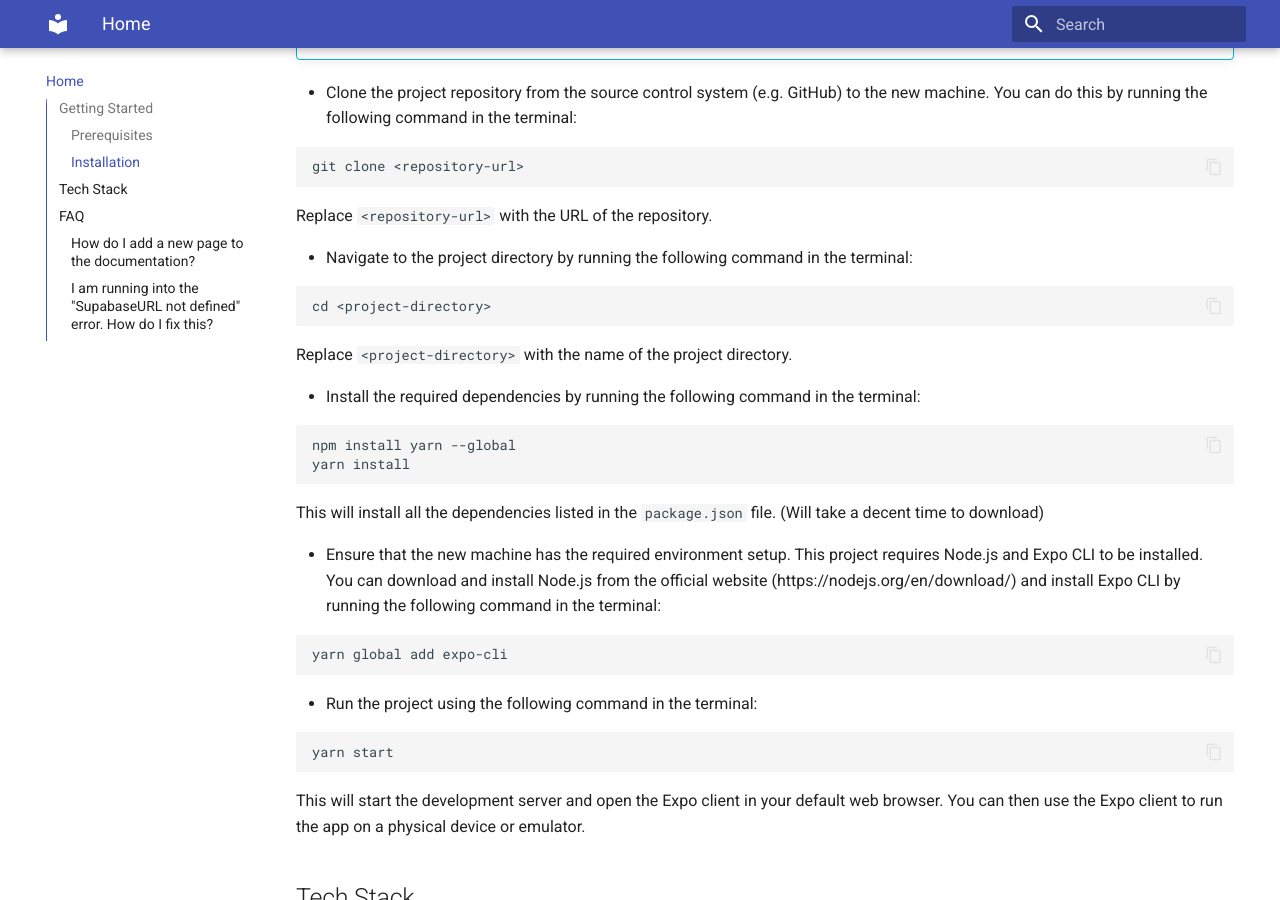
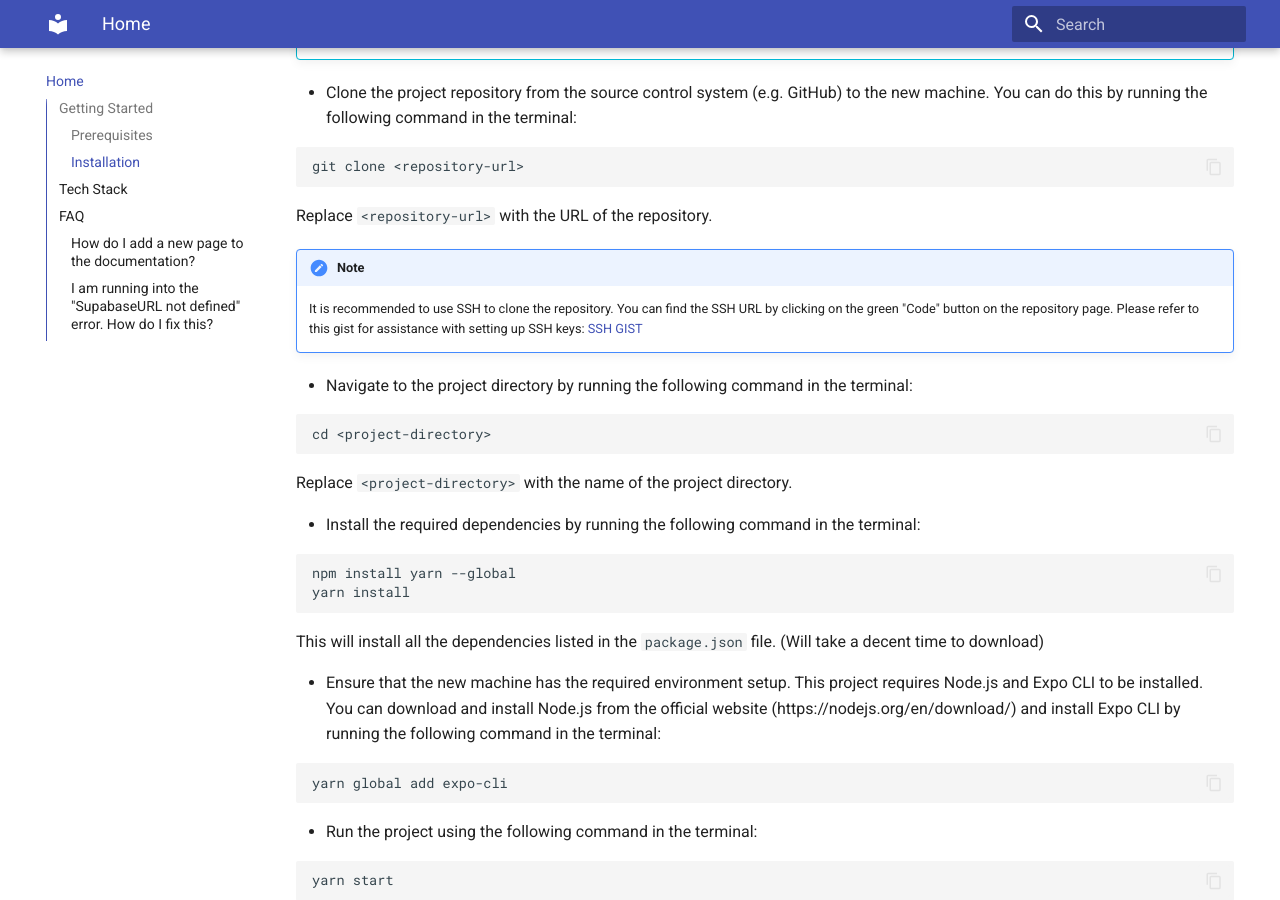
Before and after one commit to easymeets/easy-meets-docs, an MkDocs documentation site: the page built from docs/index.md, in a window 1280 px wide and 900 px high, scrolled down 1006 px. Built offline with MkDocs 1.6.1 and Material for MkDocs 9.7.7, drawn with Linux system fonts in a browser that asks for light colours.

Commit message:
Added a note to ssh clone to the repository instead

````diff
--- a/docs/index.md
+++ b/docs/index.md
@@ -37,6 +37,10 @@ new developers to get started with the project.
    ```
 
    Replace `<repository-url>` with the URL of the repository.
+
+!!! note
+      It is recommended to use SSH to clone the repository. You can find the SSH URL by clicking on the green "Code" button on the repository page.
+      Please refer to this gist for assistance with setting up SSH keys: [SSH GIST](https://gist.github.com/cybersamx/1ad243b47cb0ac6734d2)
 
 - Navigate to the project directory by running the following command in the terminal:
 
````
